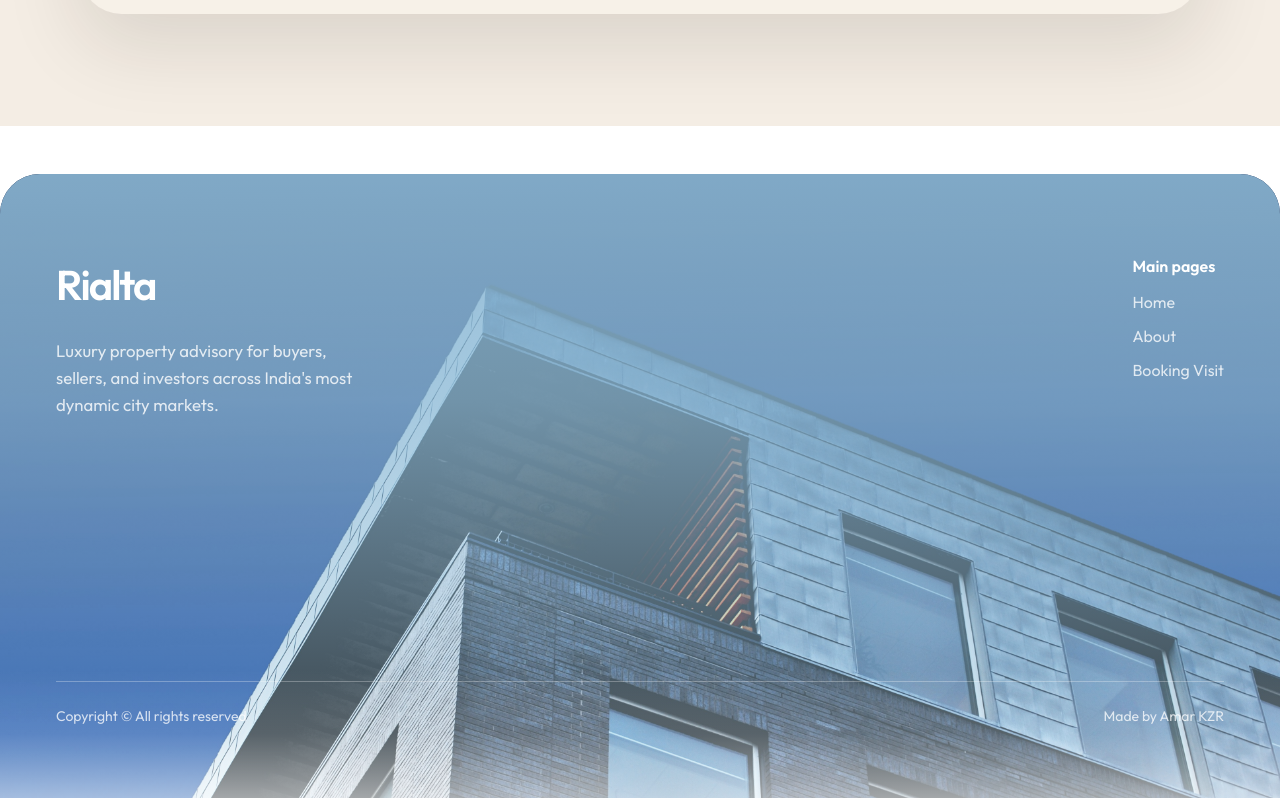
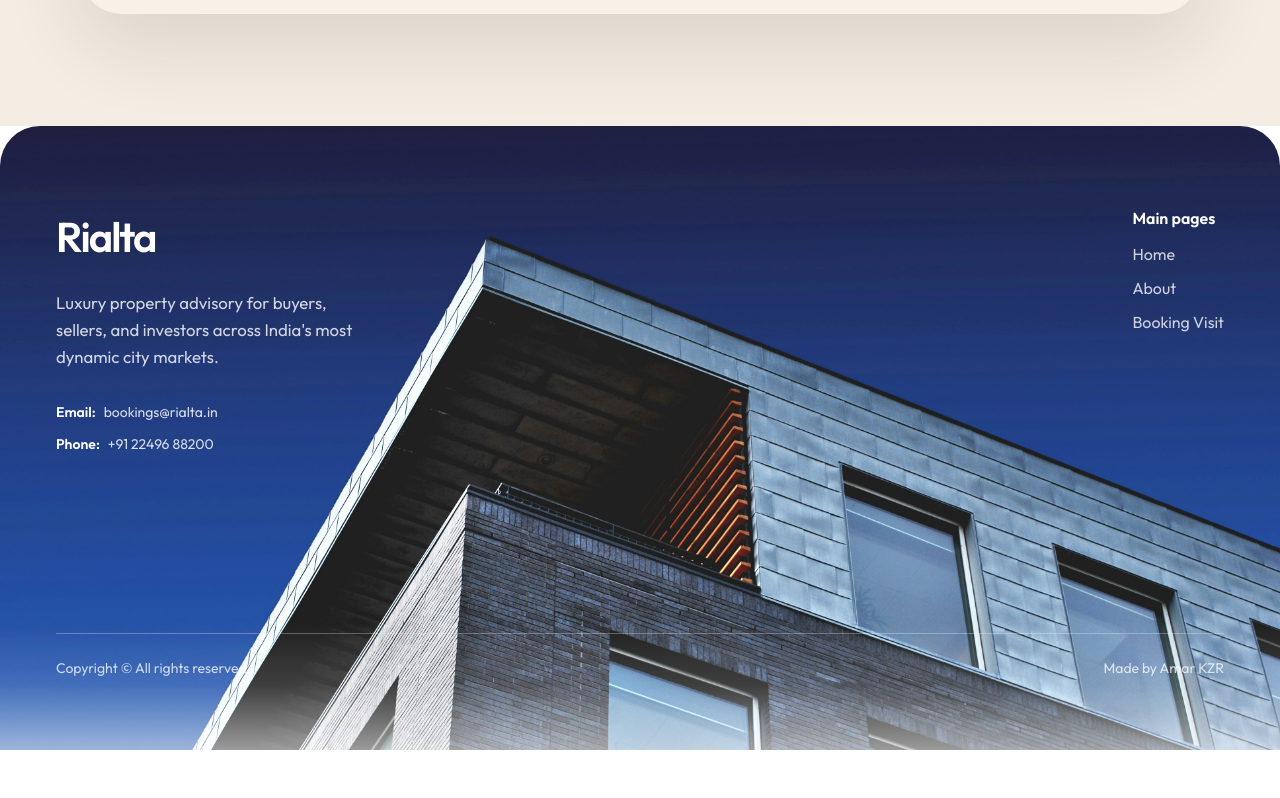
Before and after one commit to aakashmatteredai-jpg/real-state-1, a Next.js app: page / in a window 1280 px wide. Shown: the part 6487-7285 px from the top of the page. After the commit the page ends 7237 px from the top, so only its background shows below. Built offline with nearby package versions, Linux system fonts and the light colour scheme.

Commit message:
refactor: remove unnecessary gradient overlay in Footer component for cleaner design

```diff
--- a/src/components/Footer.tsx
+++ b/src/components/Footer.tsx
@@ -11,6 +11,11 @@ const mainLinks = [
   { label: "Home", href: "#home" },
   { label: "About", href: "#about" },
   { label: "Booking Visit", href: "#contact" },
+];
+
+const contactDetails = [
+  { label: "Email", value: "bookings@rialta.in", href: "mailto:bookings@rialta.in" },
+  { label: "Phone", value: "+91 22496 88200", href: "tel:+912249688200" },
 ];
 
 export default function Footer() {
@@ -78,12 +83,12 @@ export default function Footer() {
   }, []);
 
   return (
-    <footer className="bg-white px-4 pt-10 md:px-6 md:pt-12 lg:px-8">
+    <footer className="bg-transparent px-4 md:px-6 lg:px-8">
       <div
         ref={footerRef}
-        className="relative -mx-4 overflow-hidden rounded-t-[32px] bg-[#8bb8d5] text-white md:-mx-6 md:rounded-t-[40px] lg:-mx-8"
+        className="relative -mx-4 overflow-hidden rounded-t-[32px] text-white md:-mx-6 md:rounded-t-[40px] lg:-mx-8"
       >
-        <div className="pointer-events-none absolute inset-0 bg-[radial-gradient(circle_at_top,_rgba(255,255,255,0.2),_transparent_48%)]" />
+        <div className="pointer-events-none absolute inset-0 " />
 
         <div
           ref={imageRef}
@@ -99,7 +104,6 @@ export default function Footer() {
               className="object-cover object-top saturate-[0.9] contrast-[1.08]"
             />
           </div>
-          <div className="absolute inset-0 bg-[linear-gradient(180deg,rgba(139,184,213,0.9)_0%,rgba(139,184,213,0.76)_36%,rgba(139,184,213,0.48)_68%,rgba(139,184,213,0.18)_100%)]" />
           <div className="absolute inset-x-0 bottom-0 h-28 bg-gradient-to-t from-white/55 via-white/14 to-transparent md:h-32" />
         </div>
 
@@ -119,6 +123,19 @@ export default function Footer() {
                 Luxury property advisory for buyers, sellers, and investors
                 across India&apos;s most dynamic city markets.
               </p>
+
+              <div className="mt-8 space-y-3 text-sm text-white/82">
+                {contactDetails.map((detail) => (
+                  <a
+                    key={detail.label}
+                    href={detail.href}
+                    className="flex w-fit items-center gap-2 transition-colors duration-200 hover:text-white"
+                  >
+                    <span className="font-semibold text-white">{detail.label}:</span>
+                    <span>{detail.value}</span>
+                  </a>
+                ))}
+              </div>
             </div>
 
             <div
```
